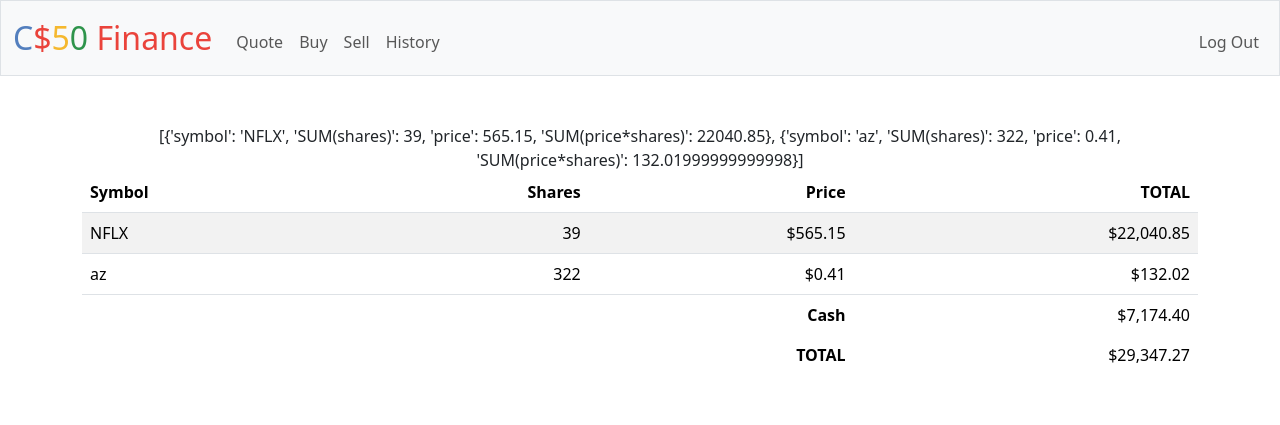
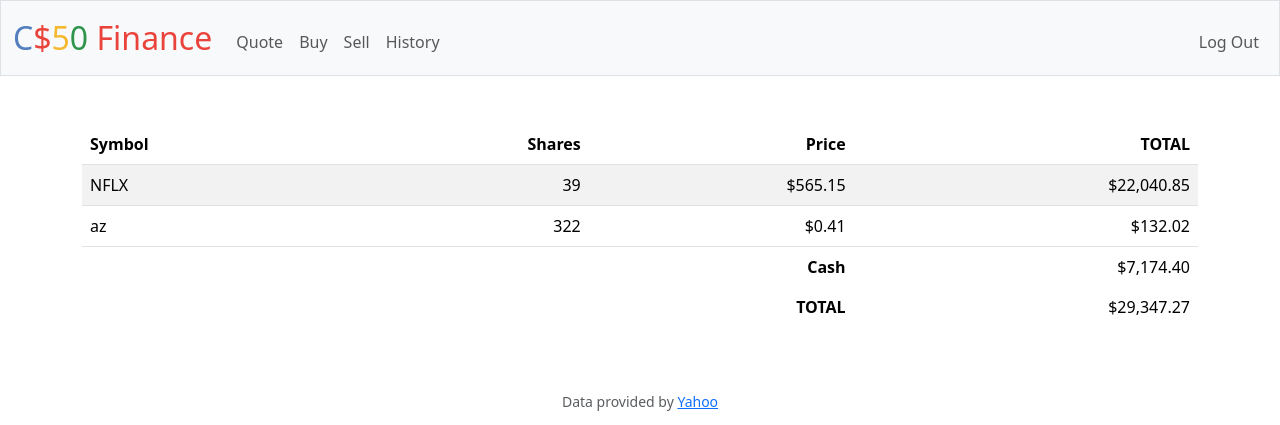
Before and after one commit to telv4nni/portfolio, a Flask app: page / in a window 1280 px wide. Shown: the top 425 px of the page. Run offline with Flask 3, Linux system fonts and the light colour scheme; a user stored in the database is signed in; data comes from the database, SQL or seed files in the repository; some libraries are stand-ins or nearby versions.

Commit message:
Fri, May 3, 2024, 3:42 PM +02:00

```diff
--- a/finance/templates/index.html
+++ b/finance/templates/index.html
@@ -14,7 +14,6 @@
             <th class="text-end">TOTAL</th>
         </tr>
     </thead>
-    {{ shares }}
     {% set ns = namespace(total = 0) %}
     {% for share in shares %}
     {% set ns.total = ns.total + share['SUM(price*shares)'] %}
```
